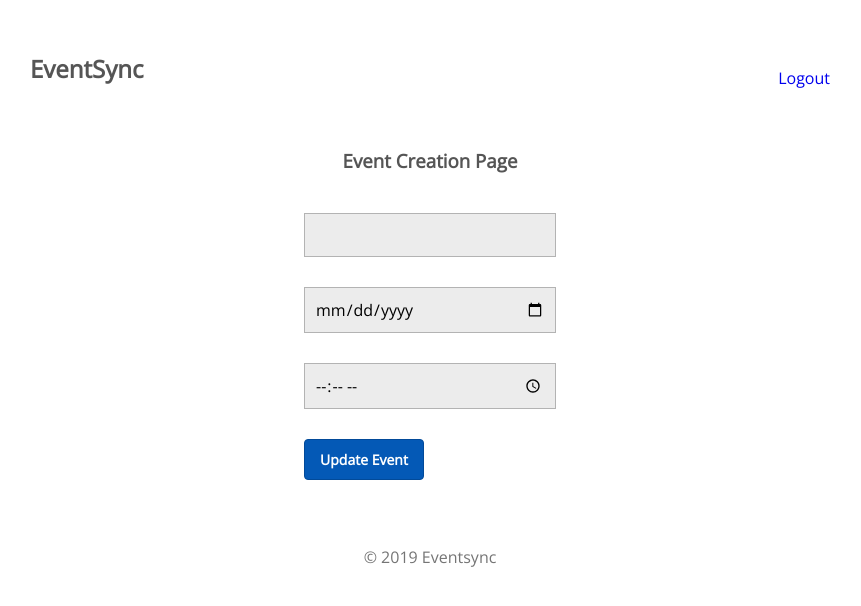
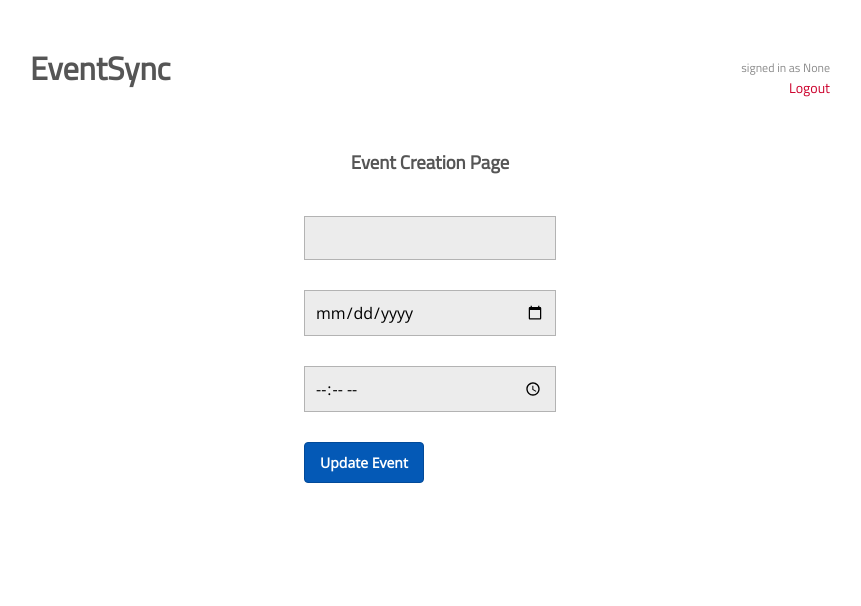
Before and after one commit to onnenon/eventsync, a Flask app: template eventsync/templates/edit_event.html in a window 1280 px wide. Shown: the top 606 px of the page, without its empty margins (210-1071 px from the left). Run offline with Flask 2, Linux system fonts and the light colour scheme; the template is opened without the code that fills it, so the values that code supplies are empty.

Commit message:
Updated css, added username to nav menu

```diff
--- a/eventsync/static/styles/style.css
+++ b/eventsync/static/styles/style.css
@@ -1,9 +1,9 @@
 @import url("https://fonts.googleapis.com/css?family=Open+Sans");
-@import url("fonts/marketsans/MarketSans-Regular-WebS.css?family=Market+Sans");
+@import url("https://fonts.googleapis.com/css?family=Titillium+Web");
 
 body,
 html {
-  font-family: "Market Sans", "Open Sans", sans-serif;
+  font-family: "Titillium Web", "Open Sans", sans-serif;
   font-size: 16px;
   display: flex;
   flex-direction: column;
--- a/eventsync/templates/base.html
+++ b/eventsync/templates/base.html
@@ -9,10 +9,15 @@
     />
   </head>
   <body>
-    <nav class="head-wrapper flex-wrapper">
+    <div class="head-wrapper flex-wrapper">
       <a href="{{ url_for('index') }}"><h1>EventSync</h1></a>
-      <a href="{{ url_for('auth.logout') }}">Logout</a>
-    </nav>
+      <div class="nav-menu">
+        <div class="username-display">
+          signed in as {{ session.get("user_id") }}
+        </div>
+        <a href="{{ url_for('auth.logout') }}">Logout</a>
+      </div>
+    </div>
     <div class="flex-wrapper">
       <div class="flash-messages">
         {% with messages = get_flashed_messages(with_categories=true) %} {% if
@@ -32,7 +37,7 @@
 
       {% block content %}{% endblock %}
       <div class="footer">
-        <p class="copy">&copy 2019 Eventsync</p>
+        <!-- <p class="copy">&copy 2019 Eventsync</p> -->
       </div>
     </div>
   </body>
```
